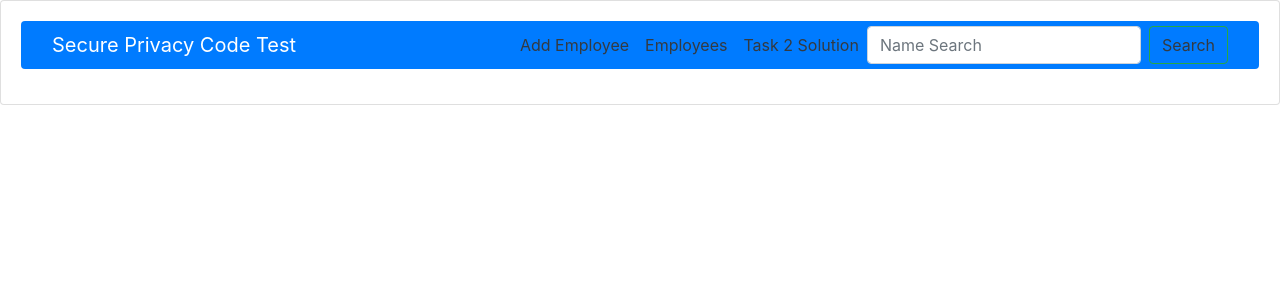
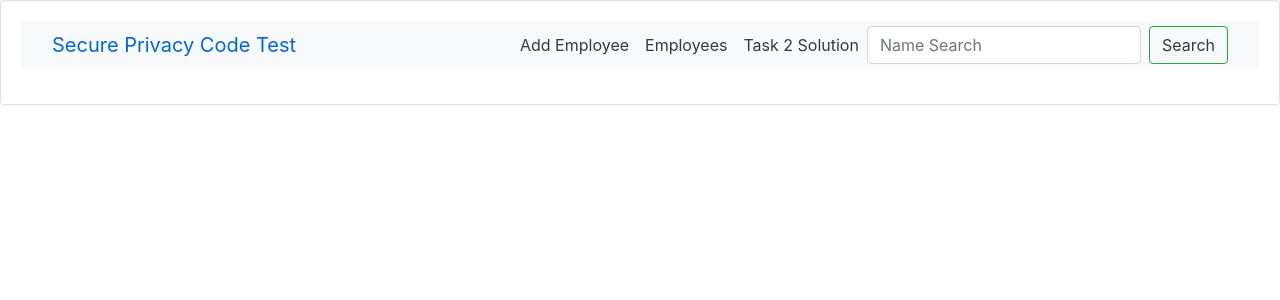
Before and after one commit to IrunguMunene/ASP.Net-Core-CRUD-with-MongoDb, a React (Create React App) app in the folder MongoCrudUi/ClientApp/: page / in a window 1280 px wide. Shown: the top 300 px of the page. Built offline with nearby package versions, Linux system fonts and the light colour scheme; no server answers.

Commit message:
Fixed issue with editing employee after a search.

```diff
--- a/MongoCrudUi/ClientApp/src/components/EditEmployee.jsx
+++ b/MongoCrudUi/ClientApp/src/components/EditEmployee.jsx
@@ -21,9 +21,7 @@ export const EditEmployee = route => {
         gender: ""
     });
 
-    const [currentUserId, setcurrentUserId] = useState("");
-
-    setcurrentUserId(route.match.params.id);
+    const currentUserId = route.match.params.id
 
     useEffect(() => {
         const fetchEmployeeById = async () => {
@@ -39,7 +37,7 @@ export const EditEmployee = route => {
         } else {
             setSeletedUser(employees.find(emp => emp.id === currentUserId));
         }
-    }, [currentUserId]);
+    }, []);
 
     const onSubmit = e => {
         e.preventDefault();
--- a/MongoCrudUi/ClientApp/src/components/NavMenu.jsx
+++ b/MongoCrudUi/ClientApp/src/components/NavMenu.jsx
@@ -23,7 +23,7 @@ export const NavMenu = () => {
     }
 
     return (
-        <nav className="navbar navbar-default navbar-expand-lg navbar-dark bg-primary navbar-fixed-top rounded py-md-1">
+        <nav className="navbar navbar-default navbar-expand-lg bg-light navbar-fixed-top rounded py-md-1">
             <div className="container-fluid">
                 <NavbarBrand tag={Link} to="/">Secure Privacy Code Test</NavbarBrand>
                 <button className="navbar-toggler" type="button" data-toggle="collapse" data-target="#navbarSupportedContent" aria-controls="navbarSupportedContent" aria-expanded="false" aria-label="Toggle navigation">
```
